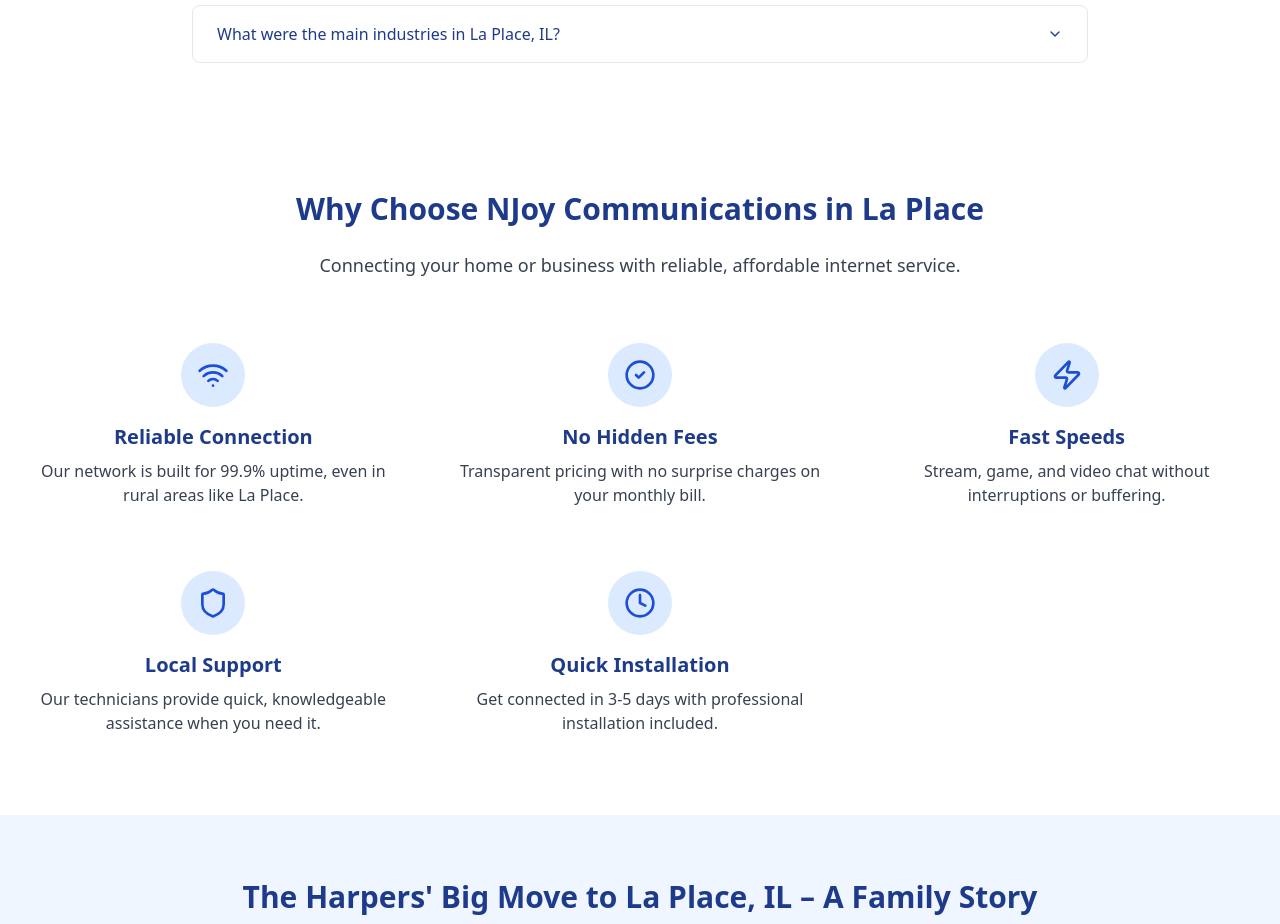
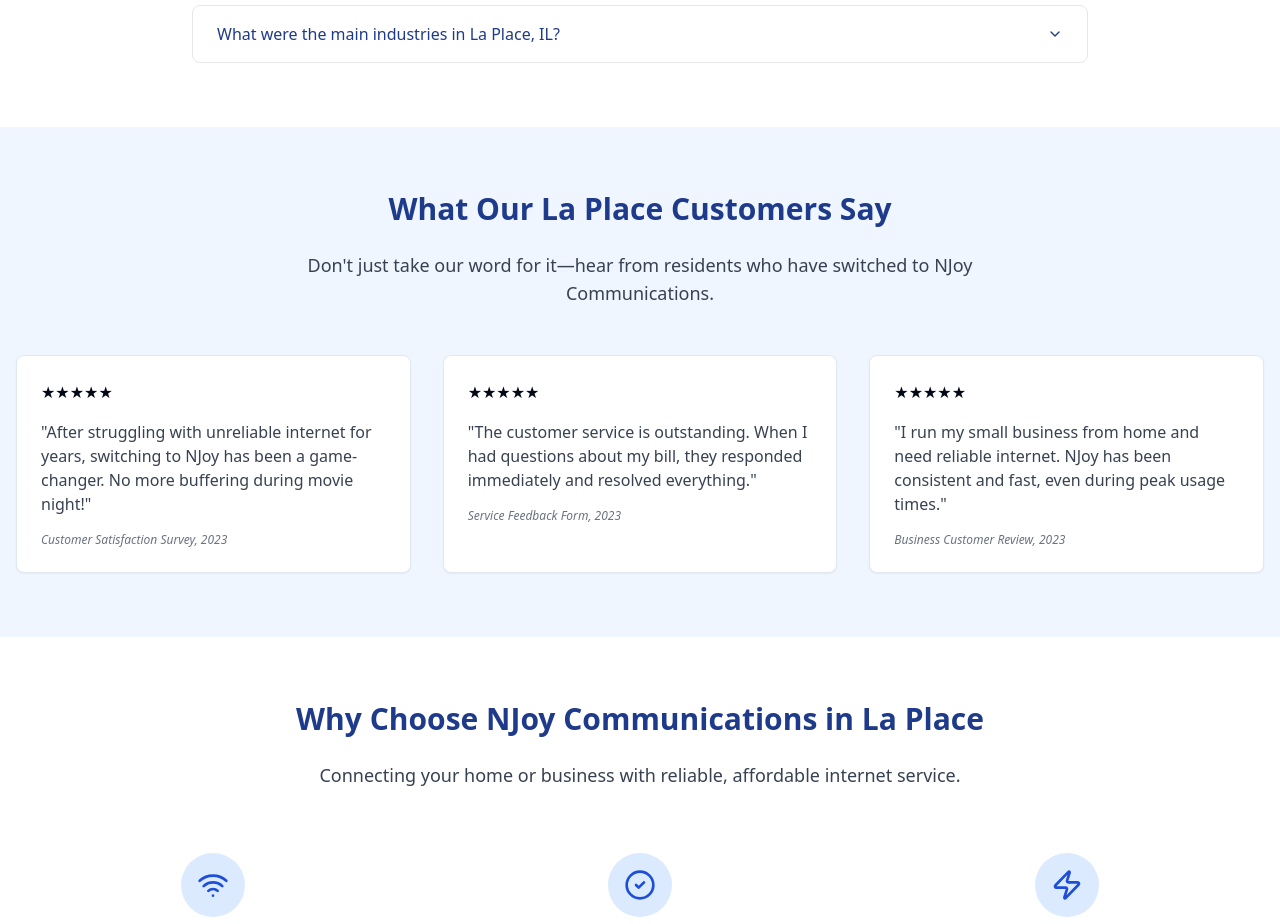
Before and after one commit to MrRich70/shareable-sites-galaxy, a React (Vite) app: page /la-place-il-internet-service-provider in a window 1280 px wide. Shown: the part 2220-3144 px from the top of the page. Built offline with nearby package versions, Linux system fonts and the light colour scheme.

Commit message:
Remove testimonial block
Removes the testimonial block from the Oakley, IL page.

```diff
--- a/src/pages/LaPlaceIL.tsx
+++ b/src/pages/LaPlaceIL.tsx
@@ -7,6 +7,7 @@ import AttractionsSection from "@/components/laplace/AttractionsSection";
 import QuestionsSection from "@/components/laplace/QuestionsSection";
 import FeaturesSection from "@/components/laplace/FeaturesSection";
 import FamilyStorySection from "@/components/laplace/FamilyStorySection";
+import HappyCustomersSection from "@/components/laplace/HappyCustomersSection";
 
 const LaPlaceIL = () => {
   return (
@@ -16,6 +17,7 @@ const LaPlaceIL = () => {
         <MapSection />
         <AttractionsSection />
         <QuestionsSection />
+        <HappyCustomersSection />
         <FeaturesSection />
         <FamilyStorySection />
 
```
